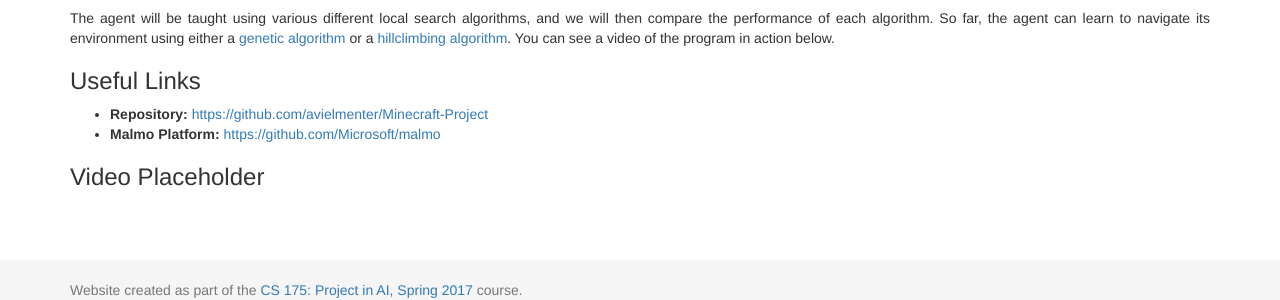
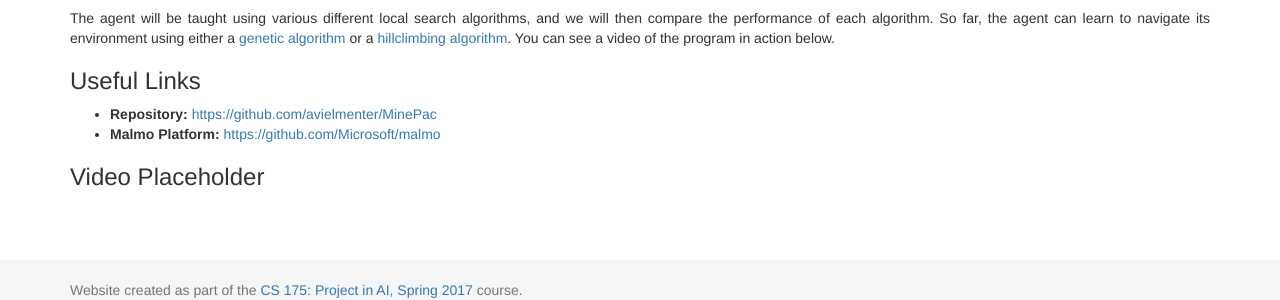
Before and after one commit to r58Playz/MinePac, a Jekyll site: the page built from docs/index.md, in a window 1280 px wide. Shown: the part 580-880 px from the top of the page. Built offline with Jekyll 4.4.1, drawn with Linux system fonts in a browser that asks for light colours; some of the changed lines change nothing that is shown.

Commit message:
fixed links broken by project name change

```diff
--- a/docs/index.md
+++ b/docs/index.md
@@ -14,7 +14,7 @@ Essentially, this program teaches an agent to play Pacman.
 The agent will be taught using various different local search algorithms, and we will then compare the performance of each algorithm. So far, the agent can learn to navigate its environment using either a [genetic algorithm](https://en.wikipedia.org/wiki/Genetic_algorithm) or a [hillclimbing algorithm](https://en.wikipedia.org/wiki/Hill_climbing). You can see a video of the program in action below.
 
 ### Useful Links
-* **Repository:** <https://github.com/avielmenter/Minecraft-Project>
+* **Repository:** <https://github.com/avielmenter/MinePac>
 * **Malmo Platform:** <https://github.com/Microsoft/malmo>
 
 ### Video Placeholder
```
Also changed, not shown: README.md.
